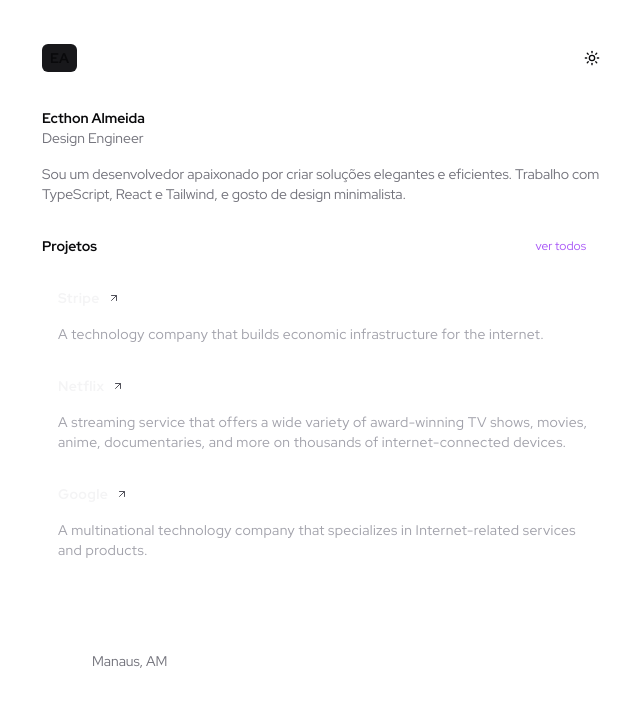
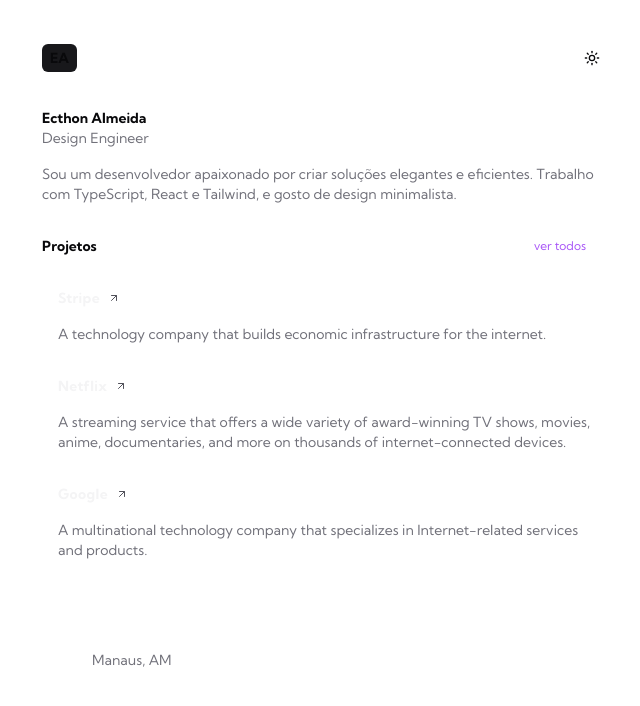
Before and after one commit to ecthon/ecthon-app, a Next.js app: page / in a window 1280 px wide. Shown: the top 706 px of the page, without its empty margins (314-954 px from the left). Built offline with nearby package versions, Linux system fonts and the light colour scheme; some icons are missing.

Commit message:
feat: alterar fonte global para "Kumbh Sans" e ajustar estilo do texto no componente de descrição do cartão

```diff
--- a/src/app/globals.css
+++ b/src/app/globals.css
@@ -3,7 +3,7 @@
 @tailwind utilities;
 
 body {
-  font-family: "Red Hat Display", Arial, Helvetica, sans-serif;
+  font-family: "Kumbh Sans", Arial, Helvetica, sans-serif;
 }
 
 @layer base {
--- a/src/app/layout.tsx
+++ b/src/app/layout.tsx
@@ -1,11 +1,11 @@
 import type { Metadata } from "next";
-import { Red_Hat_Display } from "next/font/google";
+import { Kumbh_Sans } from "next/font/google";
 import "./globals.css";
 import { ThemeProvider } from "@/components/theme/theme-provider";
 
-const redHatDisplay = Red_Hat_Display({
+const kumbhSans = Kumbh_Sans({
   weight: ["400", "700"],
-  variable: "--font-red-hat-display",
+  variable: "--font-kumbh-sans",
   subsets: ["latin"],
 });
 
@@ -21,7 +21,7 @@ export default function RootLayout({
 }>) {
   return (
     <html lang="en">
-      <body className={`${redHatDisplay.variable} antialiased`}>
+      <body className={`${kumbhSans.variable} antialiased`}>
         <ThemeProvider
           attribute="class"
           defaultTheme="light"
--- a/src/components/ui/card-hover-effect.tsx
+++ b/src/components/ui/card-hover-effect.tsx
@@ -106,7 +106,7 @@ export const CardDescription = ({
   return (
     <p
       className={cn(
-        "mt-4 text-zinc-400 tracking-wide leading-relaxed text-sm",
+        "mt-4 text-zinc-500 text-sm",
         className
       )}
     >
```
